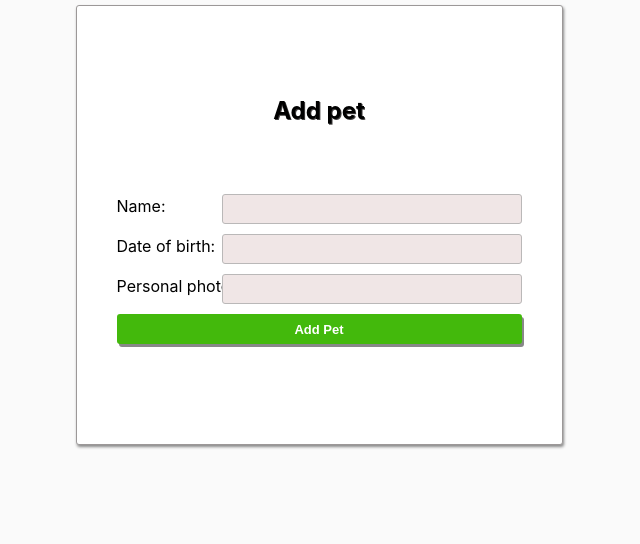
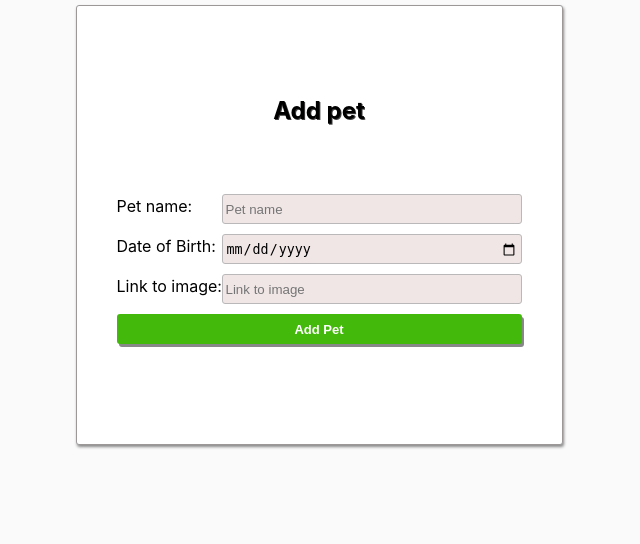
Before and after one commit to feik123/petstagram, a Django app: page /pets/add/ in a window 1280 px wide. Shown: the part 145-689 px from the top of the page, without its empty margins (321-961 px from the left). Run offline with Django 4.2, Linux system fonts and the light colour scheme.

Commit message:
feat: added delete and edit pet

```diff
--- a/petstagram/pets/forms.py
+++ b/petstagram/pets/forms.py
@@ -8,6 +8,16 @@ class PetBaseForm(forms.ModelForm):
         model = Pet
         fields = ['name', 'date_of_birth', 'personal_photo']
 
+        widgets = {
+            'name': forms.TextInput(attrs={'placeholder': 'Pet name'}),
+            'date_of_birth': forms.DateInput(attrs={'type': 'date'}),
+            'personal_photo': forms.TextInput(attrs={'placeholder': 'Link to image'}),
+        }
+        labels = {
+            'name': 'Pet name',
+            'date_of_birth': 'Date of Birth',
+            'personal_photo': 'Link to image',
+        }
 
 class PetAddForm(PetBaseForm):
     pass
@@ -18,4 +28,9 @@ class PetEditForm(PetBaseForm):
 
 
 class PetDeleteForm(PetBaseForm):
-    pass
+    def __init__(self, *args, **kwargs):
+        super().__init__(*args, **kwargs)
+
+        for field in self.fields.values():
+            field.widget.attrs['disabled'] = True
+            field.widget.attrs['readonly'] = True
--- a/petstagram/pets/views.py
+++ b/petstagram/pets/views.py
@@ -1,6 +1,8 @@
+from lib2to3.fixes.fix_input import context
+
 from django.shortcuts import render, redirect
 
-from petstagram.pets.forms import PetAddForm
+from petstagram.pets.forms import PetAddForm, PetEditForm, PetDeleteForm
 from petstagram.pets.models import Pet
 
 
@@ -18,11 +20,39 @@ def pet_add_page(request):
 
     return render(request, 'pets/pet-add-page.html', context)
 
+
 def pet_delete_page(request, username, pet_slug):
-    return render(request, 'pets/pet-delete-page.html')
+    pet = Pet.objects.get(slug=pet_slug)
+    form = PetDeleteForm(instance=pet)
+
+    if request.method == 'POST':
+        pet.delete()
+        return redirect('profile-details', pk=1)
+
+    context = {
+        'form': form,
+        'pet': pet,
+    }
+
+    return render(request, 'pets/pet-delete-page.html', context)
+
 
 def pet_edit_page(request, username, pet_slug):
-    return render(request, 'pets/pet-edit-page.html')
+    pet = Pet.objects.get(slug=pet_slug)
+    form = PetEditForm(request.POST or None, instance=pet)
+
+    if request.method == 'POST':
+        if form.is_valid():
+            form.save()
+            return redirect('pet-details', username, pet_slug)
+
+    context = {
+        'form': form,
+        'pet': pet,
+    }
+
+    return render(request, 'pets/pet-edit-page.html', context)
+
 
 def pet_details_page(request, username, pet_slug):
     pet = Pet.objects.get(slug=pet_slug)
```
Also changed, not shown: templates/pets/pet-delete-page.html (+5 -17 lines), templates/pets/pet-edit-page.html (+3 -16 lines).
